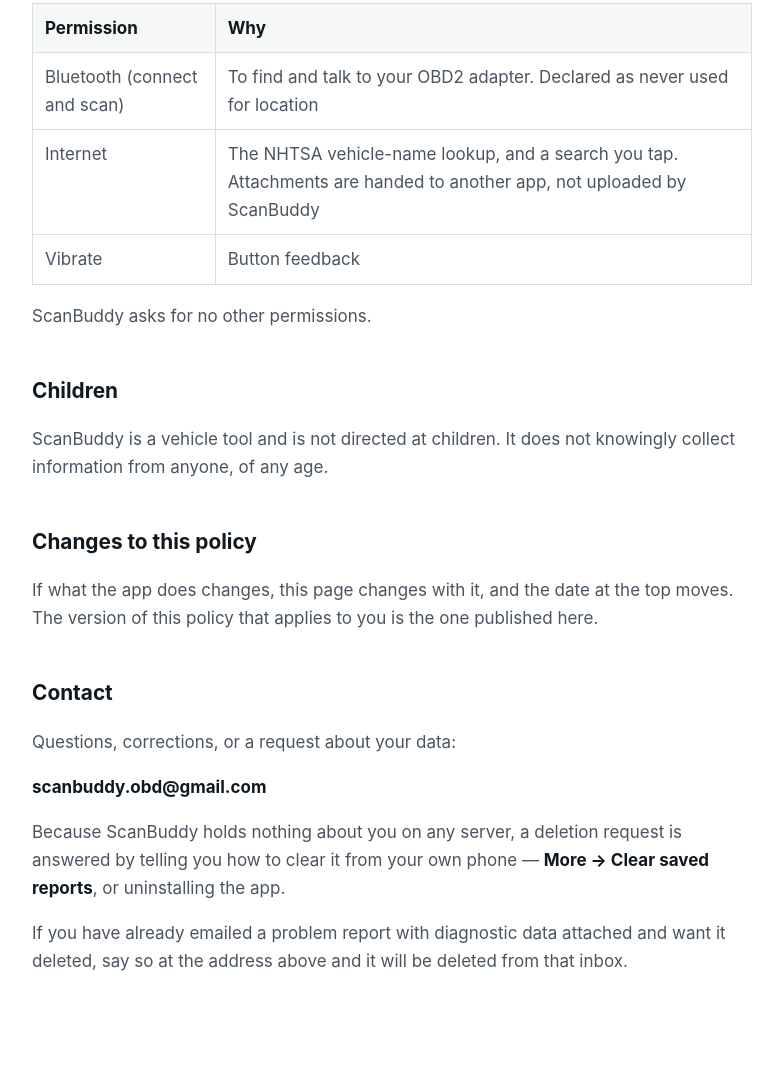
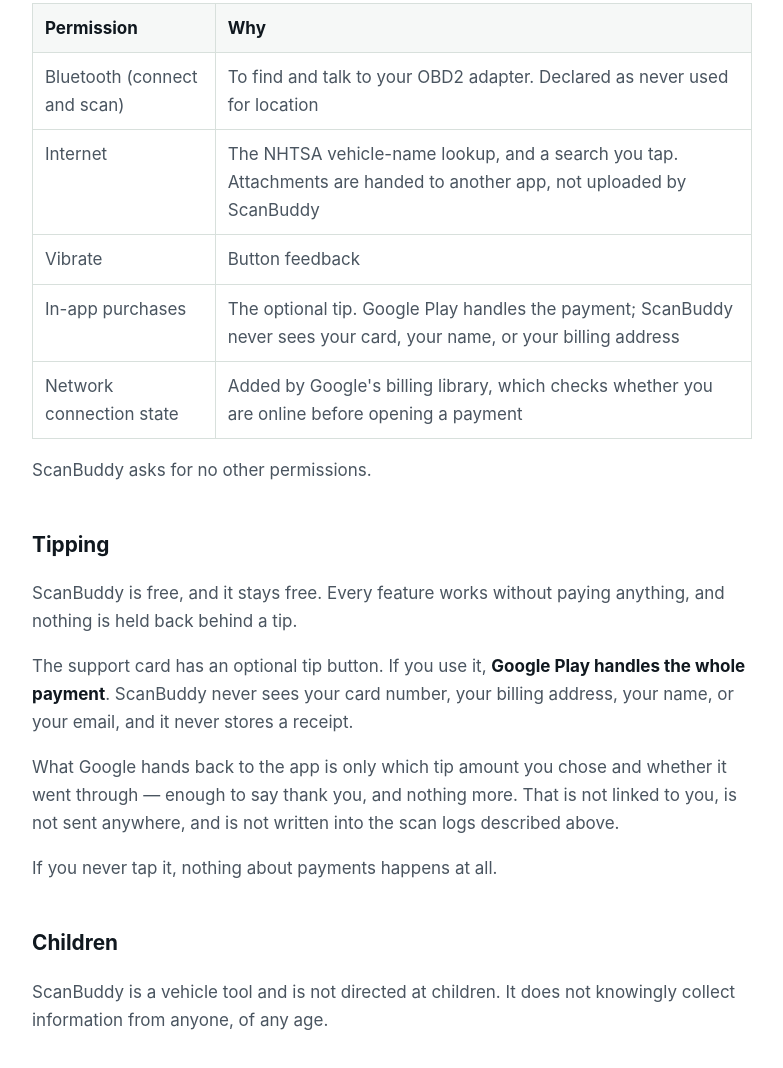
Before and after one commit to hami510/scanbuddy-privacy, a plain HTML site: page index.html in a window 1280 px wide. Shown: the part 3181-4249 px from the top of the page, without its empty margins (248-1031 px from the left). Drawn offline with Linux system fonts and the light colour scheme.

Commit message:
Say that tipping exists, and the two permissions it brings
The permissions table ended "ScanBuddy asks for no other permissions", which
stops being true the day the tip button ships. Google compares this page
against what the app actually requests, so it has to say so first.

Two rows added: in-app purchases, and the network connection state that
Google's billing library brings in by itself.

A Tipping section says what is true: the app is free and nothing is held back,
Google Play handles the whole payment, and the app never sees a card number, a
billing address, a name or a receipt. What comes back to it is only which
amount was chosen and whether it went through.

```diff
--- a/index.html
+++ b/index.html
@@ -97,8 +97,14 @@
 <ul><li><strong>No account and no sign-in.</strong> There is nothing to register.</li><li><strong>No analytics.</strong> No usage statistics, no event tracking, no session recording.</li><li><strong>No crash reporting.</strong> Nothing is sent when the app fails.</li><li><strong>No advertising.</strong> ScanBuddy contains no advertising SDK, shows no ads, and requests no advertising identifier. An advertising component was removed in August 2026 and no part of it remains.</li><li><strong>No location.</strong> ScanBuddy does not request location permission and does not use location. Its Bluetooth scanning is declared as never being used to derive location.</li><li><strong>No selling or sharing of personal information.</strong> There is no recipient to sell it to.</li></ul>
 <div class="page-break"></div>
 <h2 id="permissions-and-what-each-is-for">Permissions, and what each is for</h2>
-<table><thead><tr><th>Permission</th><th>Why</th></tr></thead><tbody><tr><td>Bluetooth (connect and scan)</td><td>To find and talk to your OBD2 adapter. Declared as never used for location</td></tr><tr><td>Internet</td><td>The NHTSA vehicle-name lookup, and a search you tap. Attachments are handed to another app, not uploaded by ScanBuddy</td></tr><tr><td>Vibrate</td><td>Button feedback</td></tr></tbody></table>
+<table><thead><tr><th>Permission</th><th>Why</th></tr></thead><tbody><tr><td>Bluetooth (connect and scan)</td><td>To find and talk to your OBD2 adapter. Declared as never used for location</td></tr><tr><td>Internet</td><td>The NHTSA vehicle-name lookup, and a search you tap. Attachments are handed to another app, not uploaded by ScanBuddy</td></tr><tr><td>Vibrate</td><td>Button feedback</td></tr><tr><td>In-app purchases</td><td>The optional tip. Google Play handles the payment; ScanBuddy never sees your card, your name, or your billing address</td></tr><tr><td>Network connection state</td><td>Added by Google's billing library, which checks whether you are online before opening a payment</td></tr></tbody></table>
 <p>ScanBuddy asks for no other permissions.</p>
+<div class="page-break"></div>
+<h2 id="tipping">Tipping</h2>
+<p>ScanBuddy is free, and it stays free. Every feature works without paying anything, and nothing is held back behind a tip.</p>
+<p>The support card has an optional tip button. If you use it, <strong>Google Play handles the whole payment</strong>. ScanBuddy never sees your card number, your billing address, your name, or your email, and it never stores a receipt.</p>
+<p>What Google hands back to the app is only which tip amount you chose and whether it went through — enough to say thank you, and nothing more. That is not linked to you, is not sent anywhere, and is not written into the scan logs described above.</p>
+<p>If you never tap it, nothing about payments happens at all.</p>
 <div class="page-break"></div>
 <h2 id="children">Children</h2>
 <p>ScanBuddy is a vehicle tool and is not directed at children. It does not knowingly collect information from anyone, of any age.</p>
```
